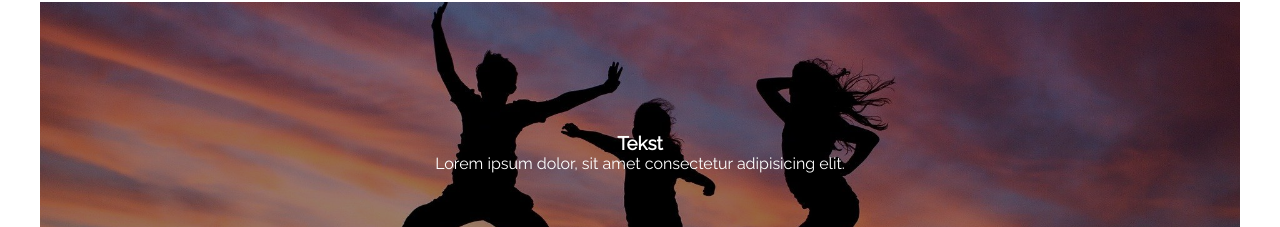
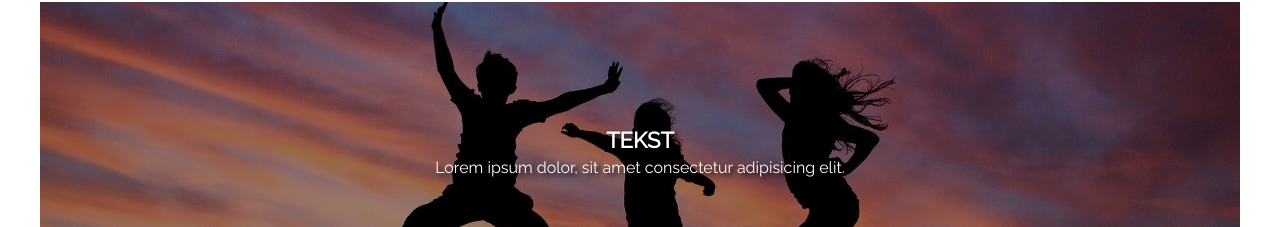
Before and after one commit to Malgorzata-Niemczyk/Responsive-Webpage, a plain HTML site: page index.html in a window 1280 px wide. Shown: the part 525-752 px from the top of the page. Drawn offline with Linux system fonts and the light colour scheme.

Commit message:
enlarge the font of h3 under the class of product-text and add bottom margin and text-transform property to it, also text-shadow added to the div tags with the class of product-text

```diff
--- a/css/main.css
+++ b/css/main.css
@@ -131,4 +131,11 @@ nav {
     transform: translate(-50%, -50%);
     text-align: center;
     color: #fff;
+    text-shadow: 3px 3px 5px black;
 }
+
+.product-text h3 {
+    font-size: 22px;
+    margin-bottom: 5px;
+    text-transform: uppercase;
+}
```
